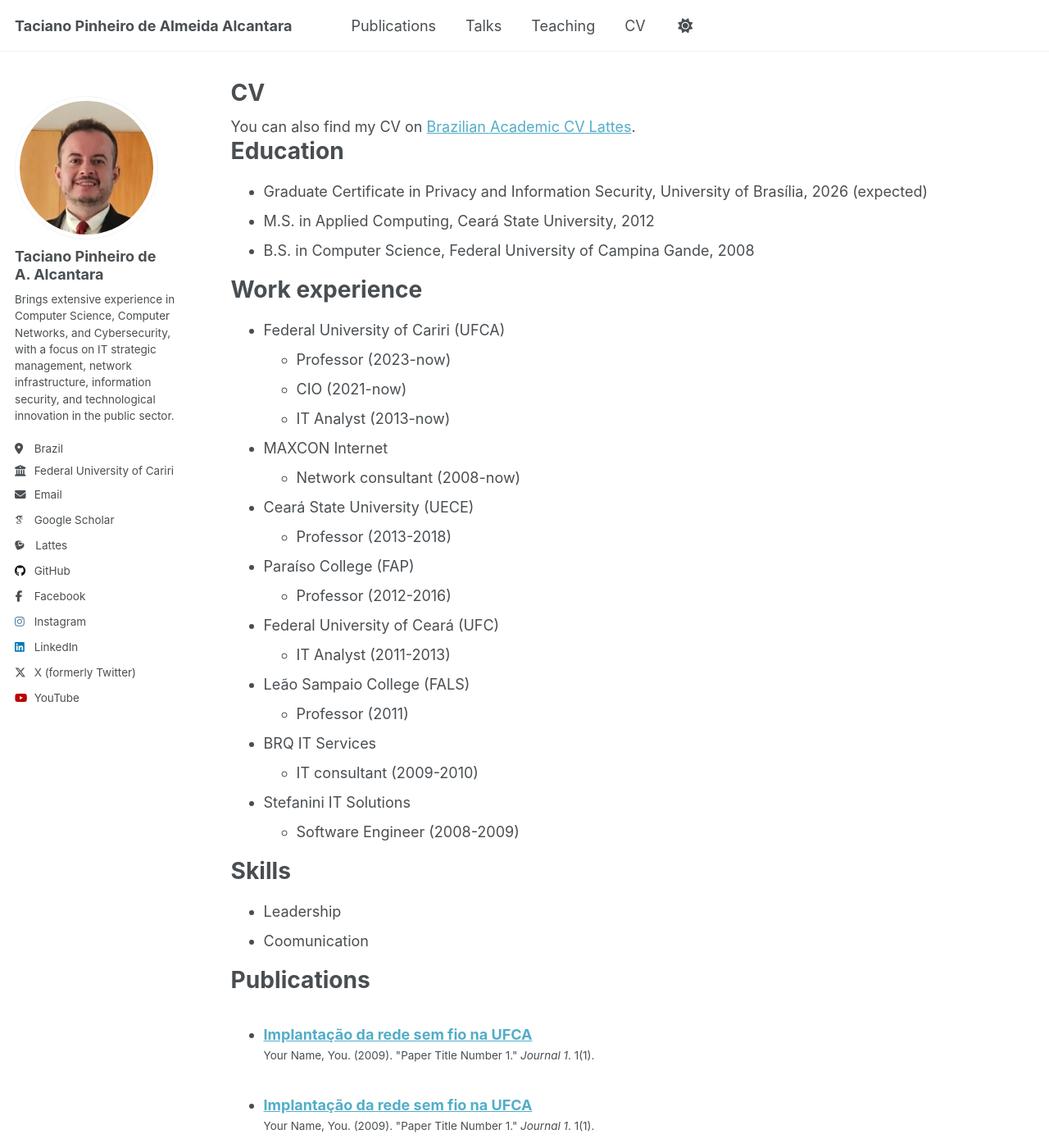
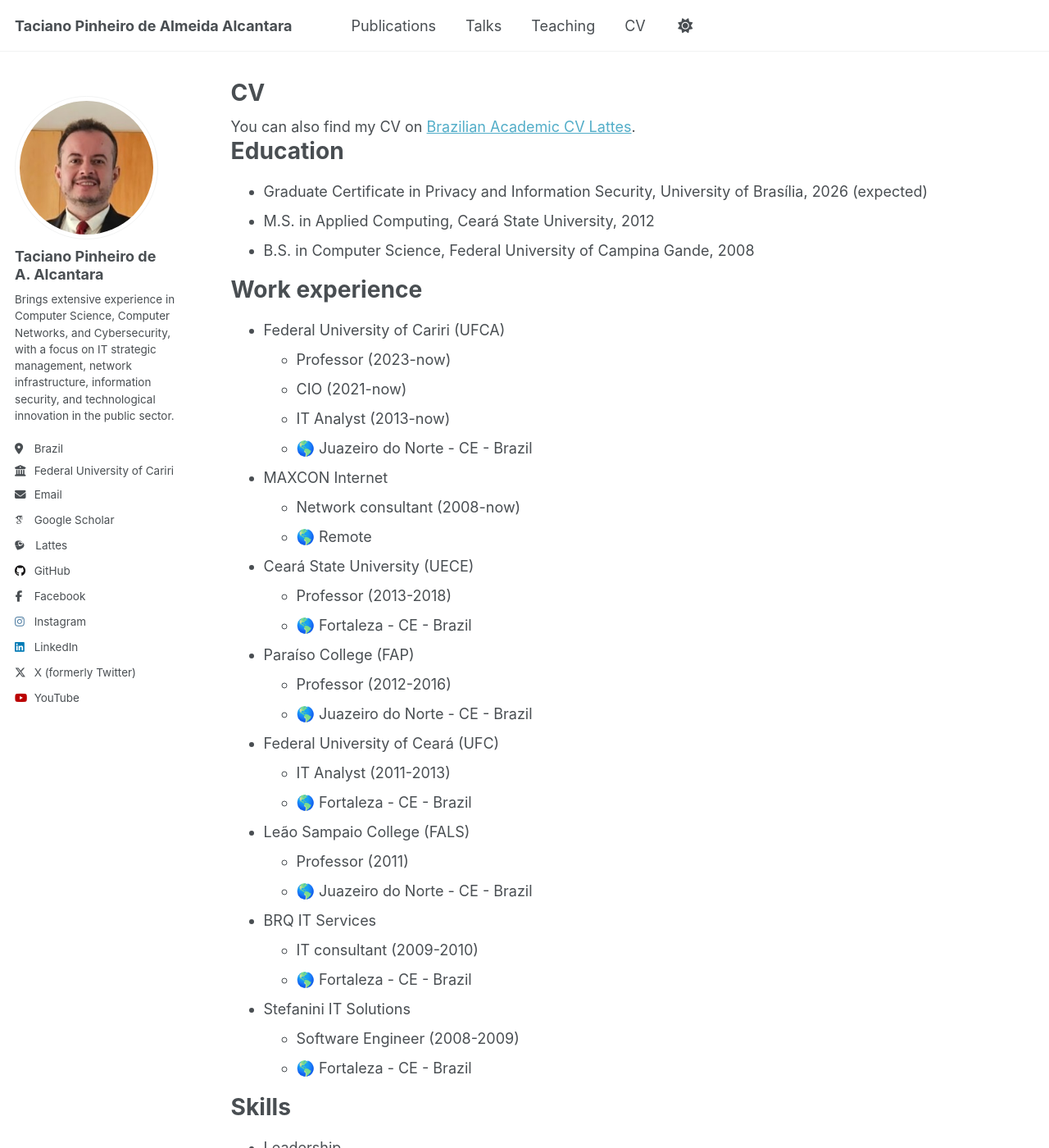
Before and after one commit to tacianopinheiro/tacianopinheiro.github.io, a Jekyll site: the page built from _pages/cv.md, in a window 1280 px wide and 1400 px high. Shown: the whole window at 82% size. Built offline with Jekyll 4.4.1, drawn with Linux system fonts in a browser that asks for light colours; emoji names are drawn with the system emoji font; some web fonts are replaced.

Commit message:
Update cv.md

```diff
--- a/_pages/cv.md
+++ b/_pages/cv.md
@@ -25,27 +25,35 @@ Work experience
   * Professor (2023-now)
   * CIO (2021-now)
   * IT Analyst (2013-now)
+  * :earth_americas: Juazeiro do Norte - CE - Brazil
 
 * MAXCON Internet
   * Network consultant (2008-now)
+  * :earth_americas: Remote
 
 * Ceará State University (UECE)
   * Professor (2013-2018)
+  * :earth_americas: Fortaleza - CE - Brazil
 
 * Paraíso College (FAP)
   * Professor (2012-2016)
+  * :earth_americas: Juazeiro do Norte - CE - Brazil
 
 * Federal University of Ceará (UFC)
   * IT Analyst (2011-2013)
+  * :earth_americas: Fortaleza - CE - Brazil
 
 * Leão Sampaio College (FALS)
   * Professor (2011)
+  * :earth_americas: Juazeiro do Norte - CE - Brazil
 
 * BRQ IT Services
   * IT consultant (2009-2010)
+  * :earth_americas: Fortaleza - CE - Brazil
 
 * Stefanini IT Solutions
   * Software Engineer (2008-2009)
+  * :earth_americas: Fortaleza - CE - Brazil
 
 Skills
 ======
```
